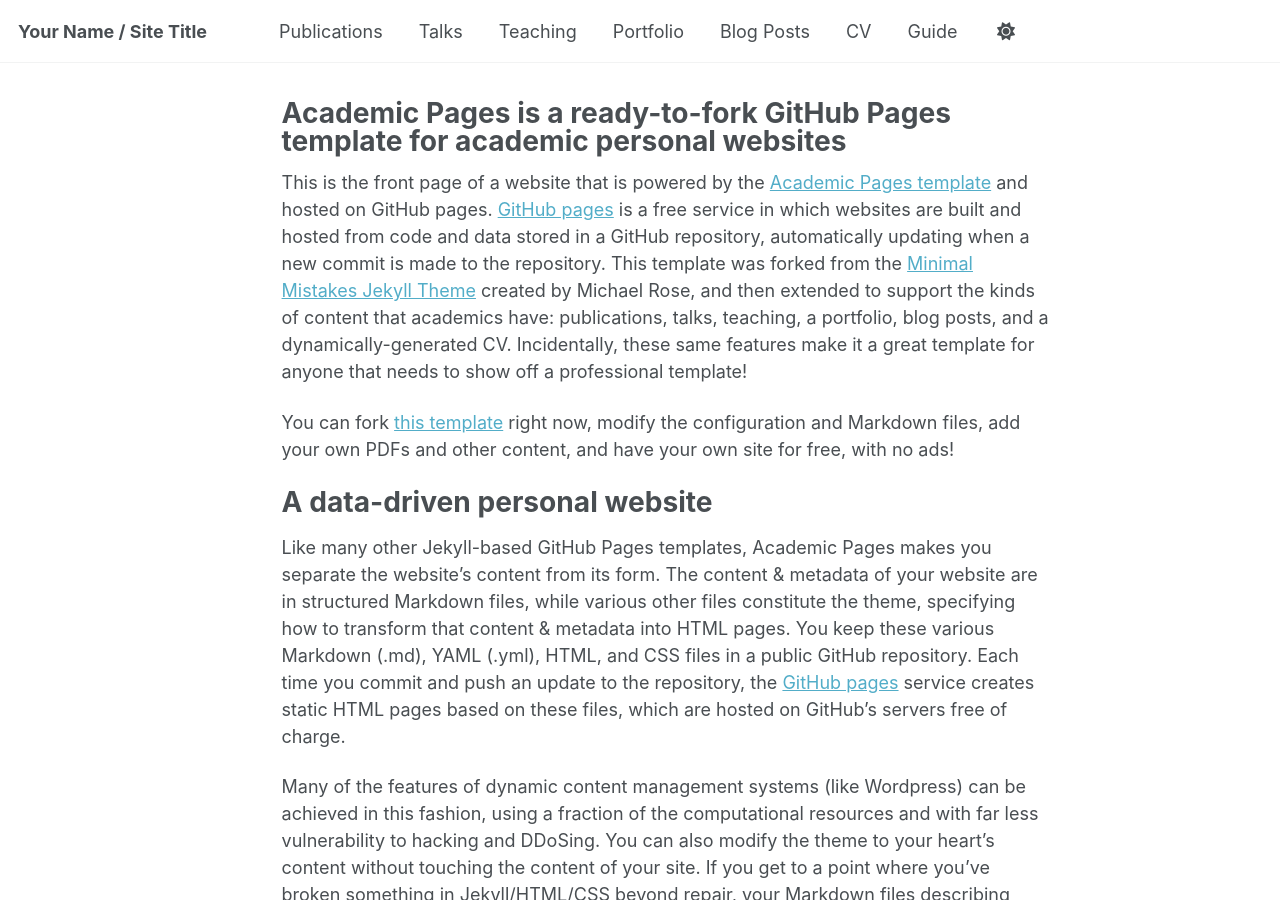
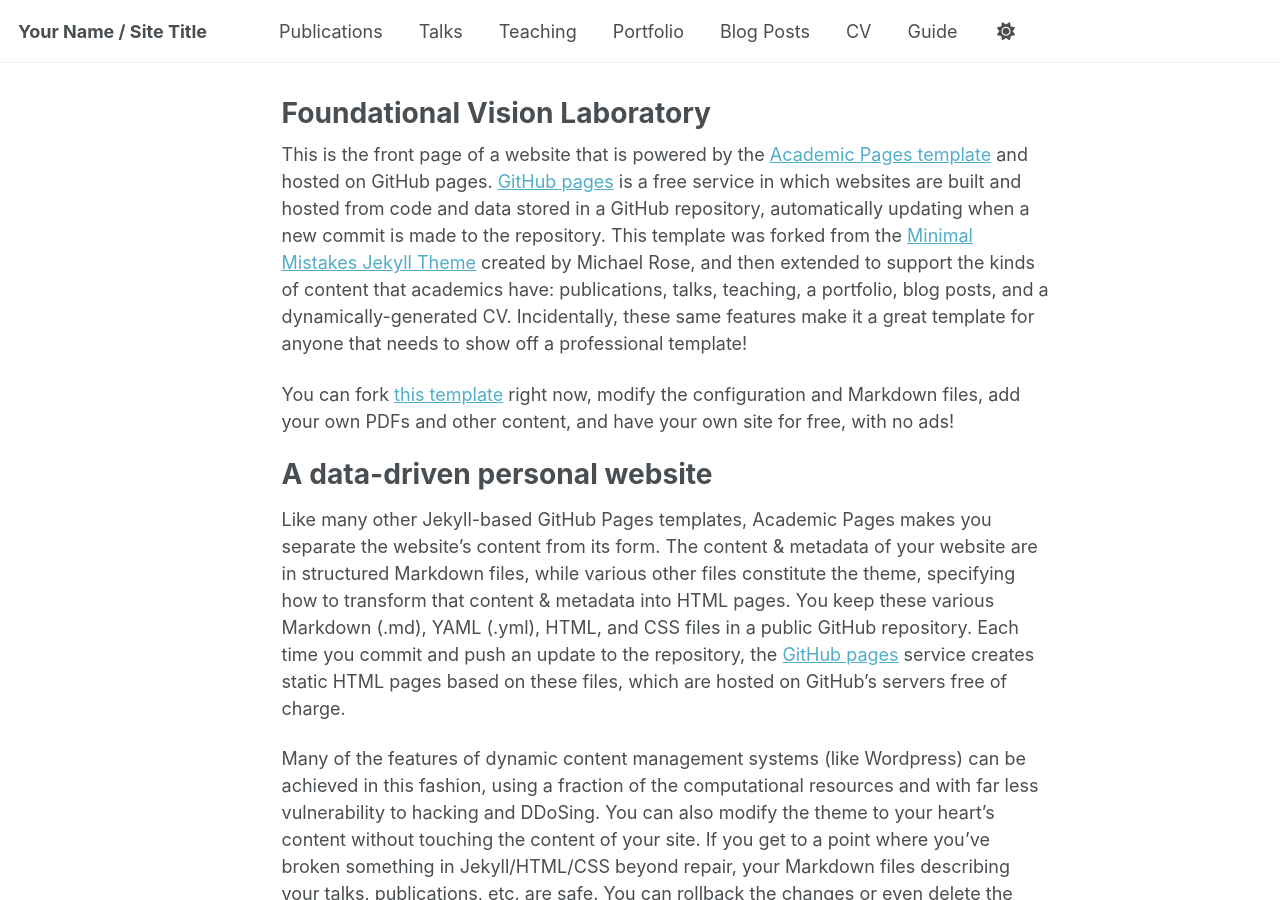
Before and after one commit to FoVLab/FoVLab.github.io, a Jekyll site: the page built from _pages/about.md, in a window 1280 px wide and 900 px high. Built offline with Jekyll 4.4.1, drawn with Linux system fonts in a browser that asks for light colours; a script that is not in the unit is left out.

Commit message:
Update about.md

```diff
--- a/_pages/about.md
+++ b/_pages/about.md
@@ -1,6 +1,6 @@
 ---
 permalink: /
-title: "Academic Pages is a ready-to-fork GitHub Pages template for academic personal websites"
+title: "Foundational Vision Laboratory"
 author_profile: false
 redirect_from:
   - /about/
```
